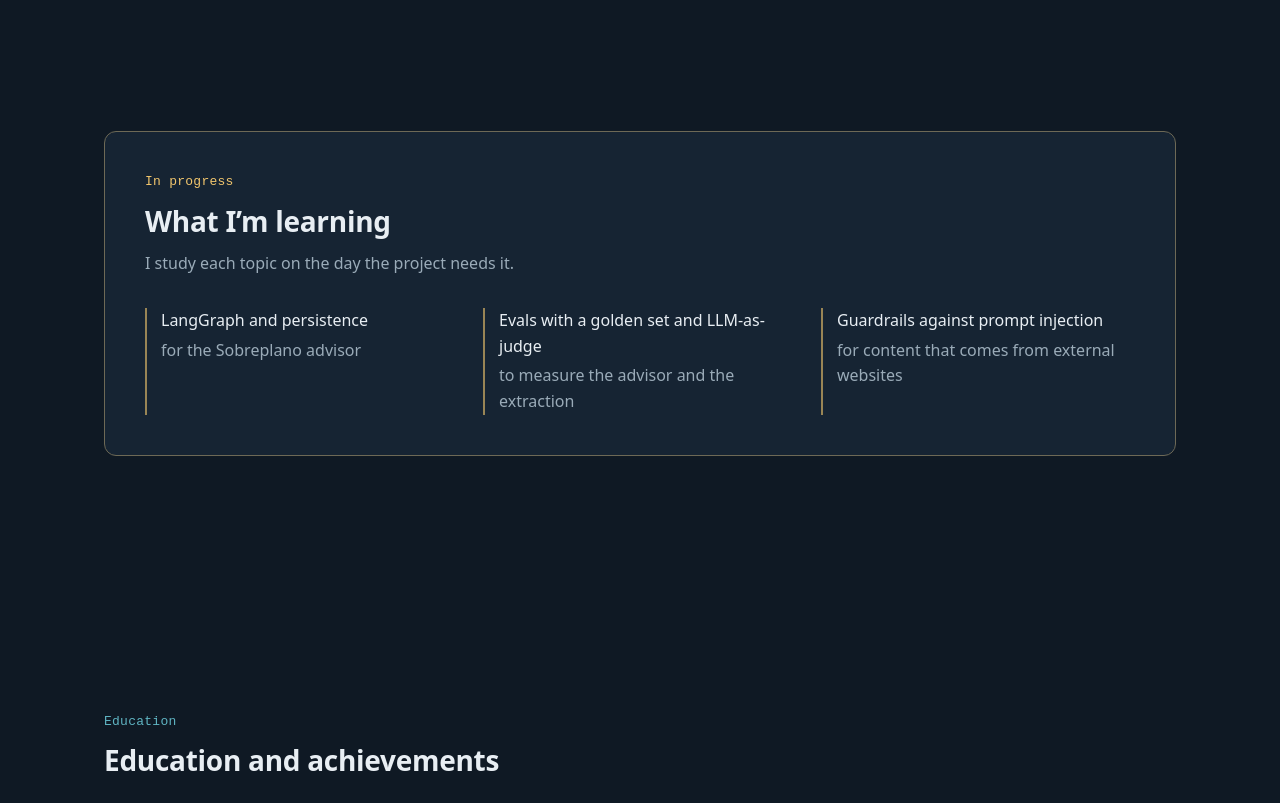
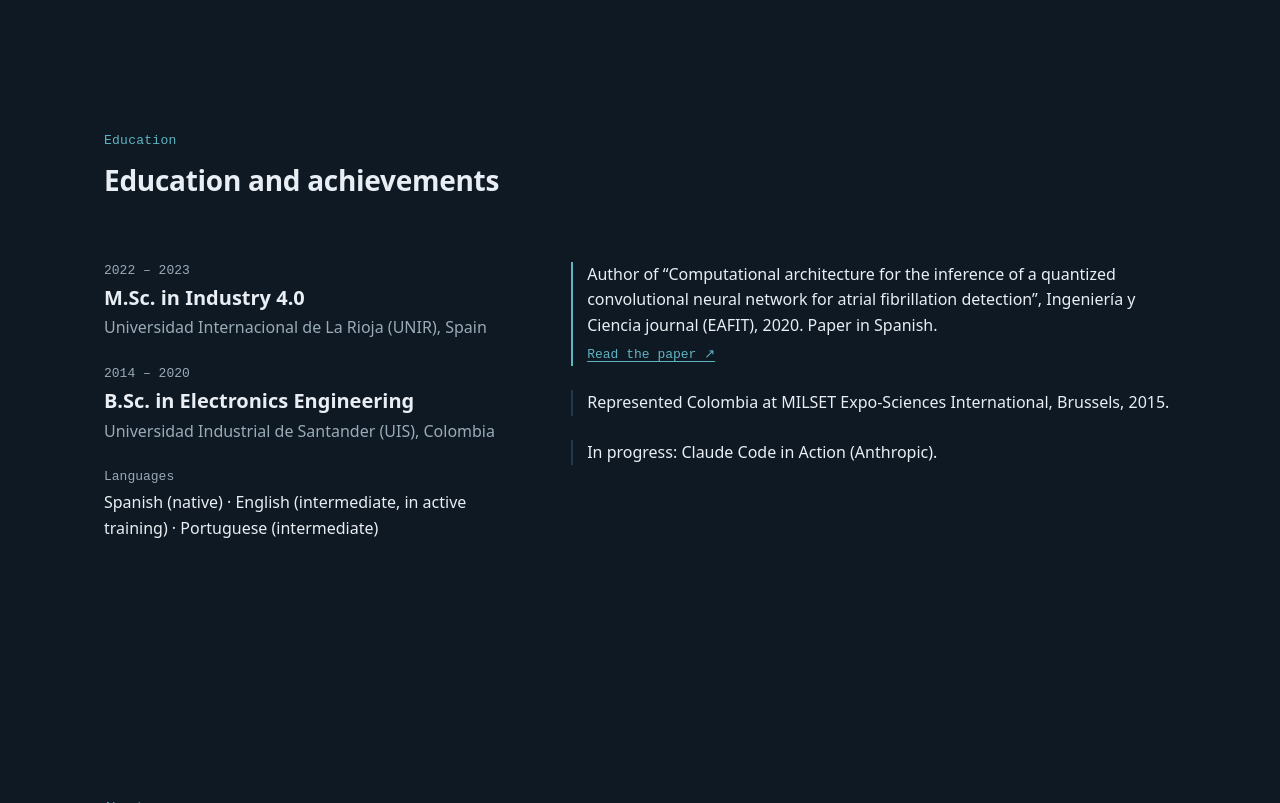
Before and after one commit to afjaramillo97/portafolio, an Astro site: page /en in a window 1280 px wide. Shown: the part 6140-6943 px from the top of the page. Built offline with nearby package versions, Linux system fonts and the light colour scheme; Astro itself is replaced by a stand-in of ours.

Commit message:
deleted: sección de "en cusro" se borra

```diff
--- a/src/components/Learning.astro
+++ /dev/null
@@ -1,41 +0,0 @@
----
-import type { Content } from '../i18n/types';
-interface Props {
-  c: Content;
-}
-const { c } = Astro.props;
-const l = c.learning;
----
-
-<section class="section pt-0 md:pt-0" aria-labelledby="learning-title">
-  <div class="container-page">
-    <div class="learning card p-6 md:p-10" data-reveal>
-      <p class="kicker learning-kicker">{l.kicker}</p>
-      <h2 id="learning-title" class="t-title mt-3">{l.title}</h2>
-      <p class="mt-3 text-muted">{l.lead}</p>
-      <ul class="mt-8 grid gap-4 md:grid-cols-3 md:gap-6">
-        {
-          l.items.map((item) => (
-            <li class="item">
-              <p class="font-medium">{item.topic}</p>
-              <p class="mt-1 text-muted">{item.why}</p>
-            </li>
-          ))
-        }
-      </ul>
-    </div>
-  </div>
-</section>
-
-<style>
-  .learning {
-    border-color: color-mix(in srgb, var(--signal) 35%, var(--line));
-  }
-  .learning-kicker {
-    color: var(--signal);
-  }
-  .item {
-    padding-left: 14px;
-    border-left: 2px solid color-mix(in srgb, var(--signal) 60%, transparent);
-  }
-</style>
--- a/src/components/Page.astro
+++ b/src/components/Page.astro
@@ -7,7 +7,6 @@ import Project from './Project.astro';
 import Value from './Value.astro';
 import Experience from './Experience.astro';
 import Skills from './Skills.astro';
-import Learning from './Learning.astro';
 import Education from './Education.astro';
 import Contact from './Contact.astro';
 
@@ -24,7 +23,6 @@ const { c } = Astro.props;
   <Value c={c} />
   <Experience c={c} />
   <Skills c={c} />
-  <Learning c={c} />
   <Education c={c} />
   <Contact c={c} />
 </Base>
--- a/src/i18n/en.ts
+++ b/src/i18n/en.ts
@@ -221,16 +221,6 @@ const en: Content = {
       },
     ],
   },
-  learning: {
-    kicker: 'In progress',
-    title: 'What I’m learning',
-    lead: 'I study each topic on the day the project needs it.',
-    items: [
-      { topic: 'LangGraph and persistence', why: 'for the Sobreplano advisor' },
-      { topic: 'Evals with a golden set and LLM-as-judge', why: 'to measure the advisor and the extraction' },
-      { topic: 'Guardrails against prompt injection', why: 'for content that comes from external websites' },
-    ],
-  },
   education: {
     kicker: 'Education',
     title: 'Education and achievements',
--- a/src/i18n/es.ts
+++ b/src/i18n/es.ts
@@ -221,16 +221,6 @@ const es: Content = {
       },
     ],
   },
-  learning: {
-    kicker: 'En curso',
-    title: 'Qué estoy aprendiendo',
-    lead: 'Cada tema lo estudio el día en que el proyecto lo necesita.',
-    items: [
-      { topic: 'LangGraph y persistencia', why: 'para el asesor de Sobreplano' },
-      { topic: 'Evals con golden set y LLM-as-judge', why: 'para medir el asesor y la extracción' },
-      { topic: 'Guardrails contra prompt injection', why: 'para el contenido que llega de sitios externos' },
-    ],
-  },
   education: {
     kicker: 'Formación',
     title: 'Formación y logros',
--- a/src/i18n/types.ts
+++ b/src/i18n/types.ts
@@ -72,7 +72,6 @@ export interface Content {
     title: string;
     groups: { name: string; items: { label: string; icon: IconKey }[] }[];
   };
-  learning: { kicker: string; title: string; lead: string; items: { topic: string; why: string }[] };
   education: {
     kicker: string;
     title: string;
```
